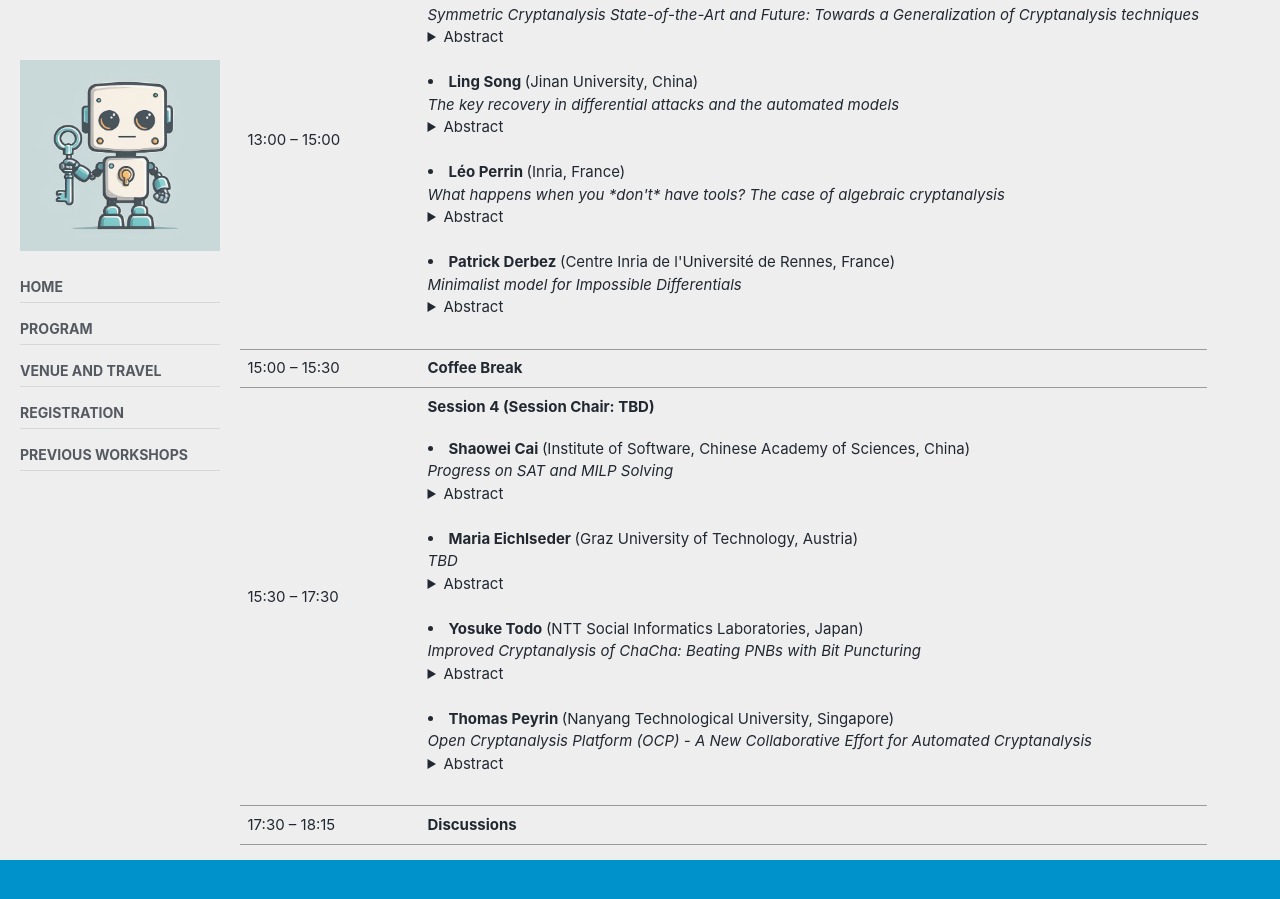
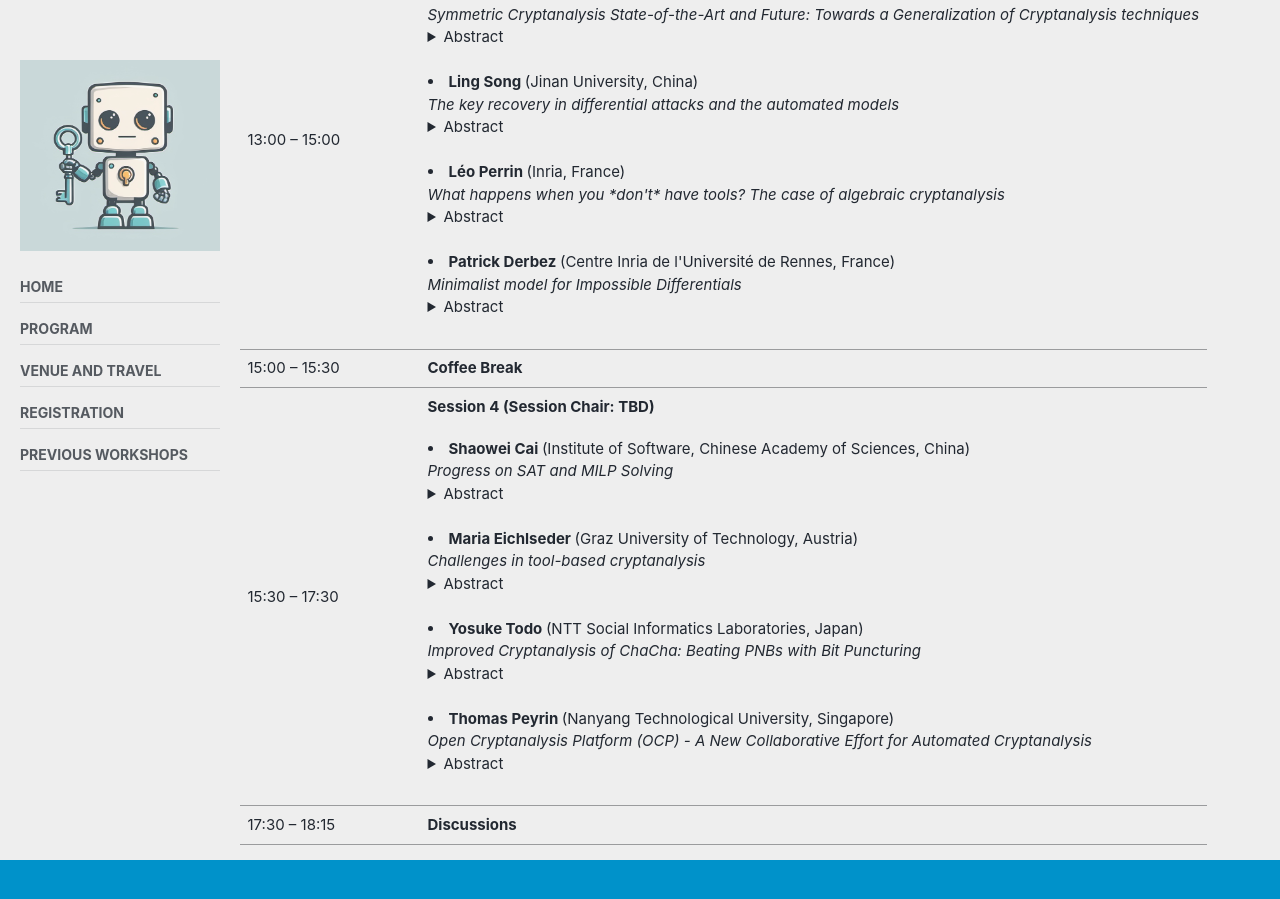
Before and after one commit to cryptanalysisbench/SATbench, a Jekyll site: the page built from program.md, in a window 1280 px wide and 900 px high, scrolled down 995 px. Built offline with Jekyll 4.4.1, drawn with Linux system fonts in a browser that asks for light colours; cached includes are drawn as plain includes; nearby versions of some CDN libraries; our own code applies the rules of GitHub Pages for plain Markdown files.

Commit message:
Update program.md

```diff
--- a/program.md
+++ b/program.md
@@ -136,10 +136,15 @@ challenging instances in MIPLIB and the Best Paper in CP 2024.
             </details>   <br />
           </li>
           <li>  <b> Maria Eichlseder </b> (Graz University of Technology, Austria) <br />
-            <i> TBD </i>
+            <i> Challenges in tool-based cryptanalysis </i>
             <details>
             <summary> Abstract </summary>
-  TBD
+  We will take a bird's-eye view on the progress made in automated,
+tool-based cryptanalysis in the last years, and identify challenges for
+the area going forward.
+We will discuss how (and why) different tools model ciphers as well as
+attack flows, and what this means for efforts towards a more uniform
+platform for automated cryptanalysis.
             </details>  <br />
           </li>
           <li>  <b> Yosuke Todo </b> (NTT Social Informatics Laboratories, Japan) <br />
```
